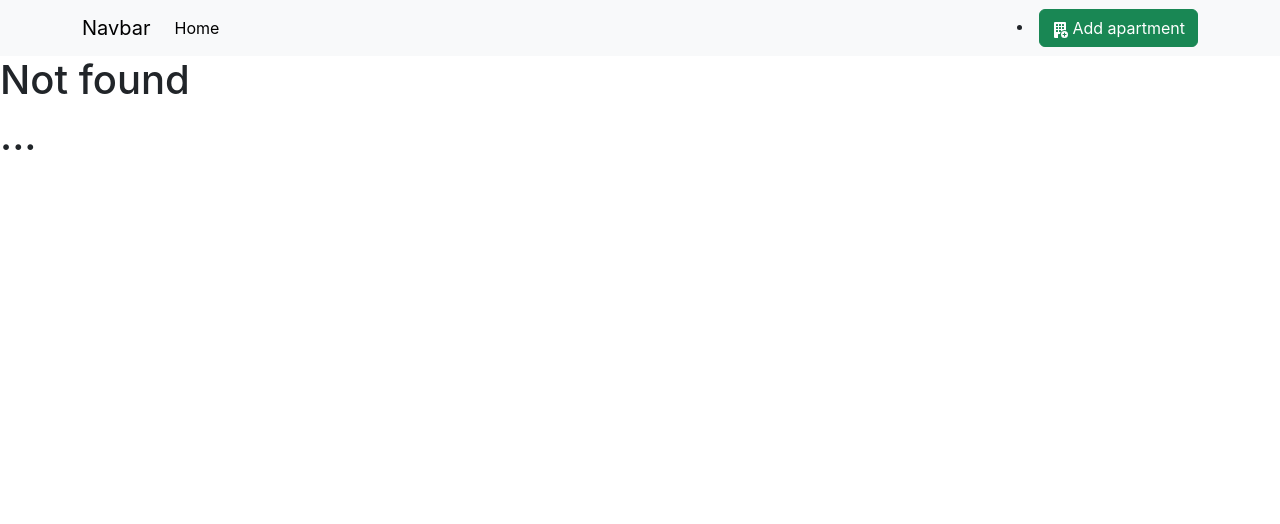
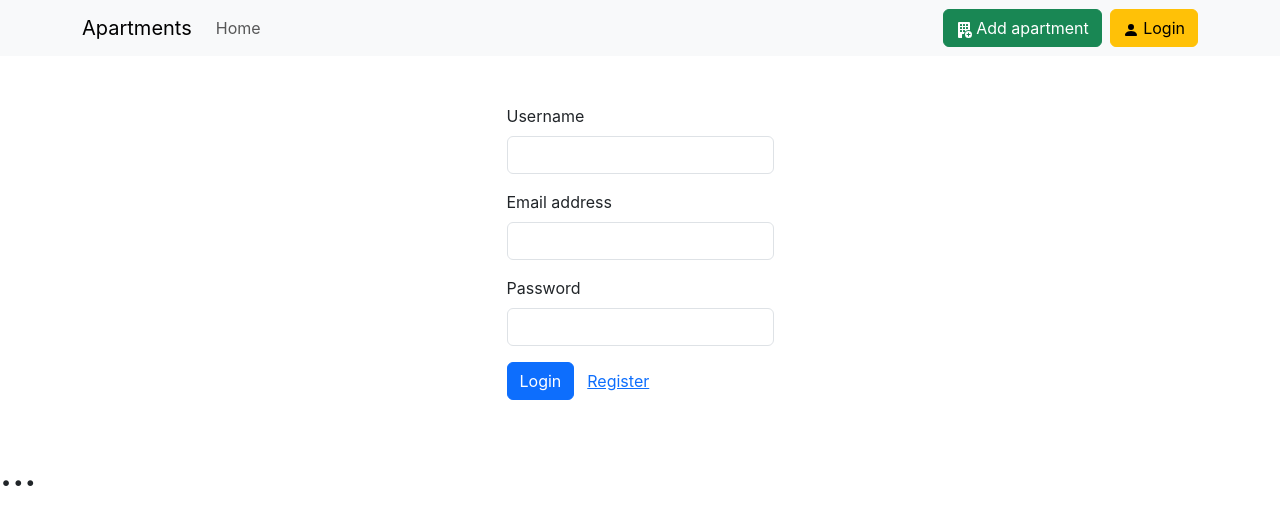
Before and after one commit to giorgideveloper/react-apartments, a React (Create React App) app: page /login in a window 1280 px wide. Before the commit this address had no page. Shown: the top 524 px of the page. Built offline with nearby package versions, Linux system fonts and the light colour scheme.

Commit message:
Added login page, component with form and helpful packages

```diff
--- a/package.json
+++ b/package.json
@@ -10,6 +10,7 @@
     "@testing-library/user-event": "^13.5.0",
     "axios": "^1.3.4",
     "bootstrap": "^5.3.0-alpha1",
+    "formik": "^2.2.9",
     "js-cookie": "^3.0.1",
     "react": "^18.2.0",
     "react-dom": "^18.2.0",
@@ -18,7 +19,8 @@
     "react-router-dom": "^6.9.0",
     "react-scripts": "5.0.1",
     "sweetalert2": "^11.7.3",
-    "web-vitals": "^2.1.4"
+    "web-vitals": "^2.1.4",
+    "yup": "^1.1.1"
   },
   "scripts": {
     "start": "react-scripts start",
--- a/src/App.js
+++ b/src/App.js
@@ -2,8 +2,17 @@ import "./assets/css/style.css";
 import { Router } from "./routes";
 import Header from "./components/layout/Header";
 import Footer from "./components/layout/Footer";
+import { useEffect } from "react";
+import { setToken } from "./services/ApiService";
 
 function App() {
+  const setTokenGrobally = () =>
+    localStorage.token ? setToken(localStorage.getItem("token")) : null;
+
+  useEffect(() => {
+    // setTokenGrobally(); // TODO: get token from localStorage and set for axios instance
+  }, []);
+
   return (
     <>
       <Header />
--- /dev/null
+++ b/src/components/auth/LoginForm.jsx
@@ -0,0 +1,154 @@
+import { Formik } from "formik";
+import { useState } from "react";
+import { useNavigate } from "react-router-dom";
+import toast from "../../helpers/toast";
+import { login, setToken, user } from "../../services/ApiService";
+import * as Yup from "yup";
+
+function LoginForm() {
+  const navigate = useNavigate(); // Get navigate from react router
+  const [loading, setLoading] = useState(false); // Define loading
+
+  // Form validation with yup
+  const loginSchema = Yup.object().shape({
+    username: Yup.string()
+      .min(4, "Minimum 4 symbols required.")
+      .max(20, "Maximum 20 symbols allowed.")
+      .required("Username is required."),
+    email: Yup.string()
+      .email("Invalid email format.")
+      .required("Email is required."),
+    password: Yup.string()
+      .min(8, "Minimum 8 symbols required.")
+      .max(20, "Maximum 20 symbols allowed.")
+      .required("Password is required."),
+  });
+
+  /**
+   * Authenticate user and set token
+   *
+   * @param {*} credentials
+   */
+  const authenticate = async (credentials) => {
+    try {
+      setLoading(true); // Show spinner
+      const loginRes = await login(credentials); // Login user
+      // localStorage.setItem("token", loginRes.data.key); // TODO: Set token in storage
+      setToken(loginRes.data.key); // Set token for axios instance
+      const userRes = await user(); // Get user data
+      console.log(userRes.data); // Log user data
+      setLoading(false); // Hide spinner
+      toast("success", "Successfully authenticated. Redirecting..."); // Show success message
+      setTimeout(() => navigate("/"), 2000); // Redirect to home page after 2 seconds
+    } catch (error) {
+      setLoading(false); // Hide spinner
+      toast("error", "Oops, something went wrong!"); // Show error message
+    }
+  };
+
+  return (
+    <div className="container my-5">
+      <div className="row justify-content-center g-3">
+        <div className="col-12 col-md-4 col-lg-3">
+          <Formik
+            initialValues={{ username: "", email: "", password: "" }}
+            validationSchema={loginSchema}
+            onSubmit={(values) => {
+              authenticate(values);
+            }}
+          >
+            {({
+              values,
+              errors,
+              touched,
+              handleChange,
+              handleBlur,
+              handleSubmit,
+            }) => (
+              <form onSubmit={handleSubmit}>
+                <div className="mb-3">
+                  <label htmlFor="username" className="form-label">
+                    Username
+                  </label>
+                  <input
+                    type="username"
+                    className="form-control"
+                    name="username"
+                    id="username"
+                    onChange={handleChange}
+                    onBlur={handleBlur}
+                    value={values.username}
+                  />
+                  {errors.username && touched.username ? (
+                    <div className="text-danger">
+                      <small>{errors.username}</small>
+                    </div>
+                  ) : null}
+                </div>
+                <div className="mb-3">
+                  <label htmlFor="email" className="form-label">
+                    Email address
+                  </label>
+                  <input
+                    type="email"
+                    className="form-control"
+                    name="email"
+                    id="email"
+                    onChange={handleChange}
+                    onBlur={handleBlur}
+                    value={values.email}
+                  />
+                  {errors.email && touched.email ? (
+                    <div className="text-danger">
+                      <small>{errors.email}</small>
+                    </div>
+                  ) : null}
+                </div>
+                <div className="mb-3">
+                  <label htmlFor="password" className="form-label">
+                    Password
+                  </label>
+                  <input
+                    type="password"
+                    className="form-control"
+                    name="password"
+                    id="password"
+                    onChange={handleChange}
+                    onBlur={handleBlur}
+                    value={values.password}
+                  />
+                  {errors.password && touched.password ? (
+                    <div className="text-danger">
+                      <small>{errors.password}</small>
+                    </div>
+                  ) : null}
+                </div>
+                <button
+                  type="submit"
+                  className={`btn btn-primary ${loading ? "disabled" : ""}`}
+                >
+                  Login
+                  {loading ? (
+                    <div
+                      className="spinner-border spinner-border-sm text-light ms-2"
+                      role="status"
+                    >
+                      <span className="visually-hidden">Loading...</span>
+                    </div>
+                  ) : (
+                    ""
+                  )}
+                </button>
+                <a href="#!" className="btn btn-link">
+                  Register
+                </a>
+              </form>
+            )}
+          </Formik>
+        </div>
+      </div>
+    </div>
+  );
+}
+
+export default LoginForm;
--- a/src/components/layout/Header.jsx
+++ b/src/components/layout/Header.jsx
@@ -1,15 +1,16 @@
 import React from "react";
-import { Link } from "react-router-dom";
-import { BsBuildingFillAdd } from "react-icons/bs";
+import { Link, useLocation } from "react-router-dom";
+import { BsBuildingFillAdd, BsFillPersonFill } from "react-icons/bs";
 
 function Header() {
+  const { pathname } = useLocation();
+
   return (
     <>
       <nav className="navbar navbar-expand-lg bg-body-tertiary">
         <div className="container">
           <Link className="navbar-brand" to="/">
-            {" "}
-            Navbar
+            Apartments
           </Link>
 
           <button
@@ -26,17 +27,36 @@ function Header() {
           <div className="collapse navbar-collapse" id="navbarSupportedContent">
             <ul className="navbar-nav me-auto mb-2 mb-lg-0">
               <li className="nav-item">
-                <Link className="nav-link active" to="/">
-                  {" "}
+                <Link
+                  className={`nav-link ${pathname === "/" ? "active" : ""}`}
+                  to="/"
+                >
                   Home
                 </Link>
               </li>
             </ul>
-            <li className="nav-item">
-              <Link className=" btn btn-success" to="apartments/create">
-                <BsBuildingFillAdd /> Add apartment
-              </Link>
-            </li>
+            <ul className="navbar-nav ms-auto mb-2 mb-lg-0 gap-2">
+              <li className="nav-item">
+                <Link
+                  className={`btn btn-success ${
+                    pathname === "/apartments/create" ? "btn-warning" : ""
+                  }`}
+                  to="apartments/create"
+                >
+                  <BsBuildingFillAdd /> Add apartment
+                </Link>
+              </li>
+              <li className="nav-item">
+                <Link
+                  className={`btn btn-info ${
+                    pathname === "/login" ? "btn-warning" : ""
+                  }`}
+                  to="login"
+                >
+                  <BsFillPersonFill /> Login
+                </Link>
+              </li>
+            </ul>
           </div>
         </div>
       </nav>
--- /dev/null
+++ b/src/pages/auth/Login.jsx
@@ -0,0 +1,11 @@
+import LoginForm from "../../components/auth/LoginForm";
+
+function Login() {
+  return (
+    <>
+      <LoginForm />
+    </>
+  );
+}
+
+export default Login;
--- a/src/routes/index.js
+++ b/src/routes/index.js
@@ -4,11 +4,13 @@ import Homepage from "../pages/Homepage";
 import PostPage from "../pages/PostPage";
 import AddPage from "../pages/AddPage";
 import NotfoundPage from "../pages/NotfoundPage";
+import Login from "../pages/auth/Login";
 
 export const Router = () => (
   <>
     <Routes>
       <Route path="/" element={<Homepage />} />
+      <Route path="/login" element={<Login />} />
       <Route path="/apartments/:id" element={<PostPage />} />
       <Route path="/apartments/create" element={<AddPage />} />
       <Route path="*" element={<NotfoundPage />} />
--- a/src/services/ApiService.js
+++ b/src/services/ApiService.js
@@ -10,7 +10,24 @@ const instance = axios.create({
   },
 });
 
-// Requests
+/**
+ * Set token for axios instance
+ *
+ * @param {*} token
+ */
+export const setToken = (token) => {
+  instance.defaults.withCredentials = true;
+  instance.defaults.headers.common["Authorization"] = `Bearer ${token}`;
+};
+
+// Auth endpoints
+const auth = "/auth";
+export const login = (data) => instance.post(`${auth}/login/`, data);
+export const logout = () => instance.post(`${auth}/logout/`);
+export const register = (data) => instance.post(`${auth}/registration/`, data);
+export const user = () => instance.get(`${auth}/user/`);
+
+// Apartments endpoints
 export const getApartments = () => instance.get("/apartments");
 export const getApartmentById = (id) => instance.get(`/apartments/${id}`);
 export const addApartment = (data) => instance.post("/apartments", data);
```
Also changed, not shown: 1 other file (tests, documents, lock files or other folders).
